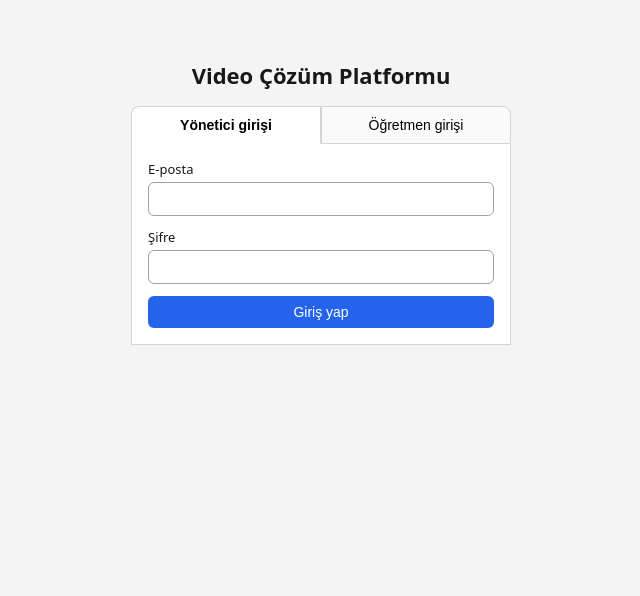
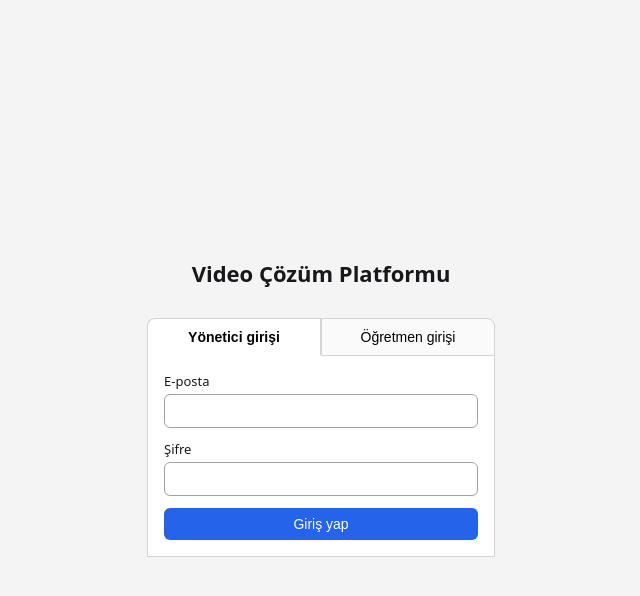
Before and after one commit to zyneptek/teacher-video-solution-platform, a React (Vite) app in the folder web/: page / in a window 1280 px wide. Shown: the top 596 px of the page, without its empty margins (319-959 px from the left). Built offline with nearby package versions, Linux system fonts and the light colour scheme.

Commit message:
Center the login screen

```diff
--- a/web/src/index.css
+++ b/web/src/index.css
@@ -12,7 +12,7 @@ body { background: #f4f4f5; color: #18181b; }
 .topbar { display: flex; align-items: center; gap: 12px; padding: 10px 16px; background: #fff; border-bottom: 1px solid #e4e4e7; }
 .spacer { flex: 1; }
 .content { padding: 16px; max-width: 1312px; margin: 0 auto; }
-.login { max-width: 380px; margin: 60px auto; padding: 0 16px; }
+.login { width: 100%; max-width: 380px; min-height: 100vh; margin: 0 auto; padding: 0 16px; box-sizing: border-box; display: flex; flex-direction: column; justify-content: center; }
 .login h1 { font-size: 22px; text-align: center; }
 .tabs { display: flex; margin-top: 16px; }
 .tab { flex: 1; padding: 10px; border: 1px solid #d4d4d8; background: #fafafa; cursor: pointer; font-size: 14px; }
```
